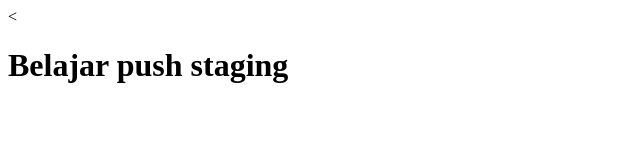
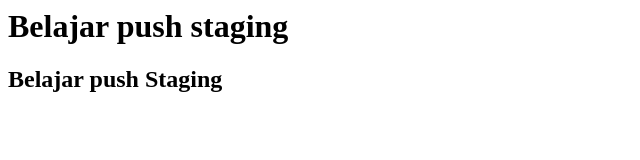
Before and after one commit to rizqybantranx/belajar-niomic, a plain HTML site: page header.html in a window 1280 px wide. Shown: the whole page, without its empty margins (0-640 px from the left). Drawn offline with Linux system fonts and the light colour scheme.

Commit message:
Add Element h2

```diff
--- a/header.html
+++ b/header.html
@@ -3,6 +3,7 @@
     <meta charset="utf-8">
     </head>
     <body>
-      <<h1>Belajar push staging</h1>
+      <h1>Belajar push staging</h1>
+      <h2>Belajar push Staging</h2>
       </body>
 </html>
```
